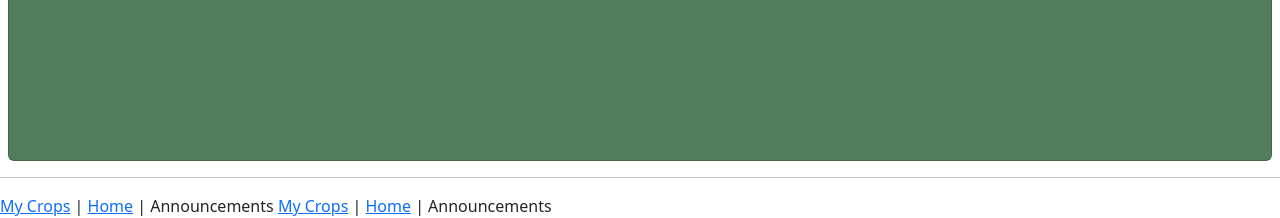
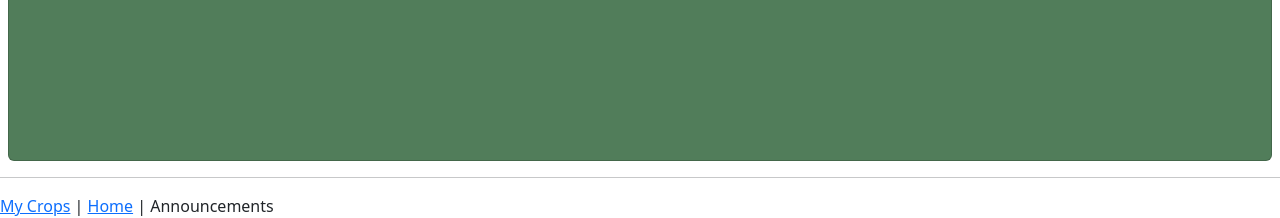
Before and after one commit to jamiebarnett26/Healing-Waters-Farm, a Flask app: page /selectFamily in a window 1280 px wide. Shown: the part 1237-1455 px from the top of the page. Run offline with Flask 3, Linux system fonts and the light colour scheme.

Commit message:
fixed footer

```diff
--- a/templates/footer.html
+++ b/templates/footer.html
@@ -1,4 +1,3 @@
-<a href="/showusercrops">My Crops</a> | <a href="/index">Home</a> | Announcements
 
-<a href="/showusercrops">My Crops</a> | <a href="/">Home</a> | Announcements
+<a href="/showusercrops">My Crops</a> | <a href="/homepage">Home</a> | Announcements
 {% if admin %} | <a href="/profile_list">Profiles</a> {% endif %}
```
